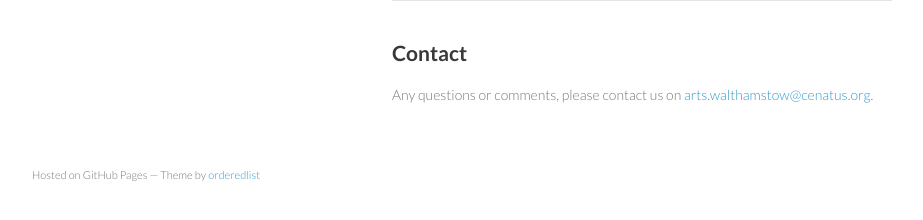
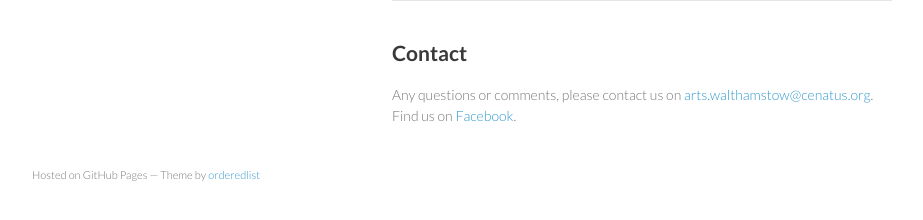
Before and after one commit to arts-walthamstow/arts-walthamstow.github.io, a Jekyll site: the page built from index.html, in a window 1280 px wide and 900 px high, scrolled down 713 px. Shown: the part 646-866 px from the top of the window, without its empty margins (178-1101 px from the left). Built offline with Jekyll 4.4.1, drawn with Linux system fonts in a browser that asks for light colours.

Commit message:
add fb link

```diff
--- a/_includes/contact.html
+++ b/_includes/contact.html
@@ -3,5 +3,5 @@
   Contact
 </h2>
 <p>
-  Any questions or comments, please contact us on <a href="mailto:arts.walthamstow@cenatus.org">arts.walthamstow@cenatus.org</a>.<br />
+  Any questions or comments, please contact us on <a href="mailto:arts.walthamstow@cenatus.org">arts.walthamstow@cenatus.org</a>.<br />Find us on <a href="https://www.facebook.com/walthamstowperformingarts">Facebook</a>.
 </p>
```
